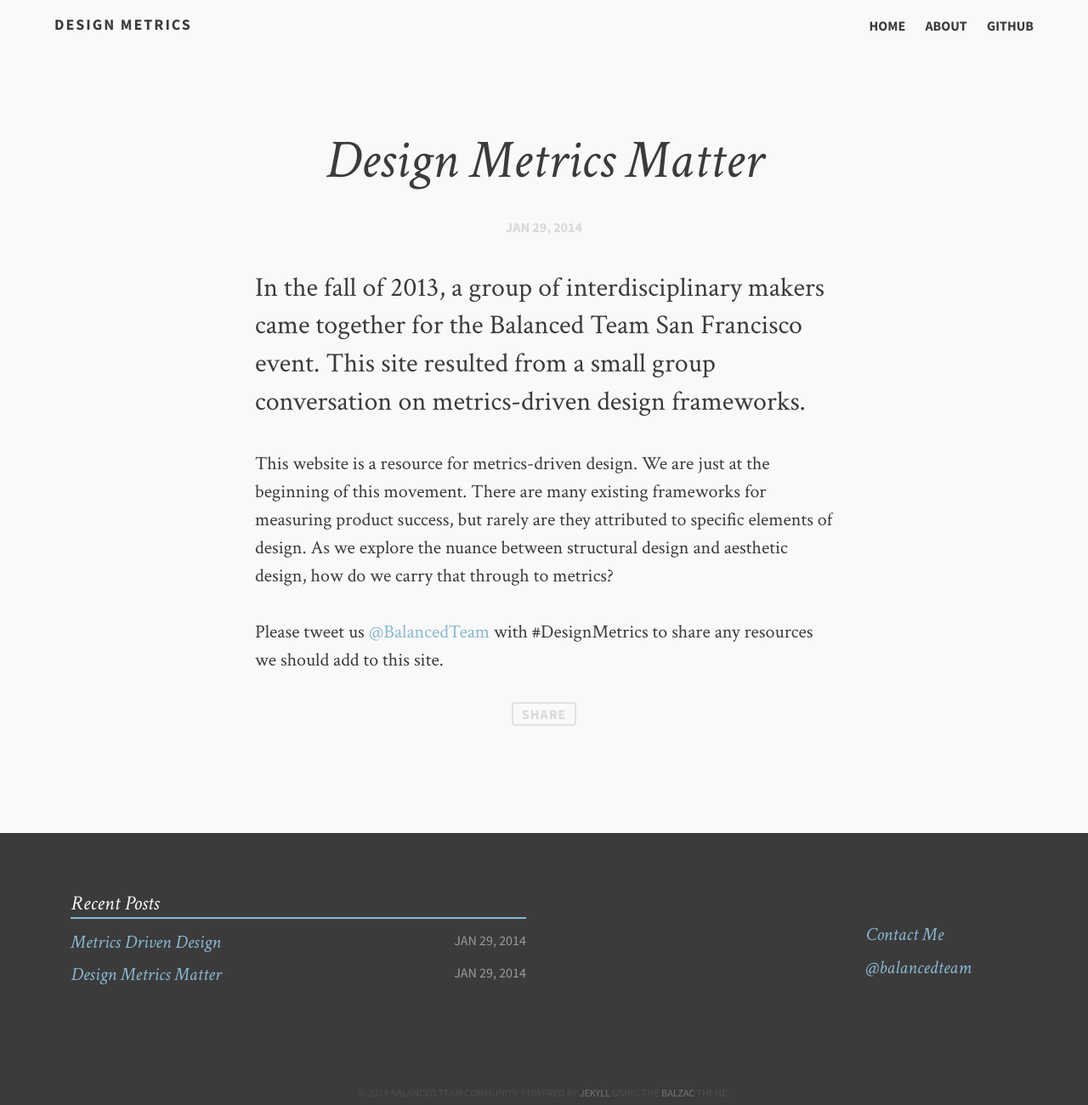
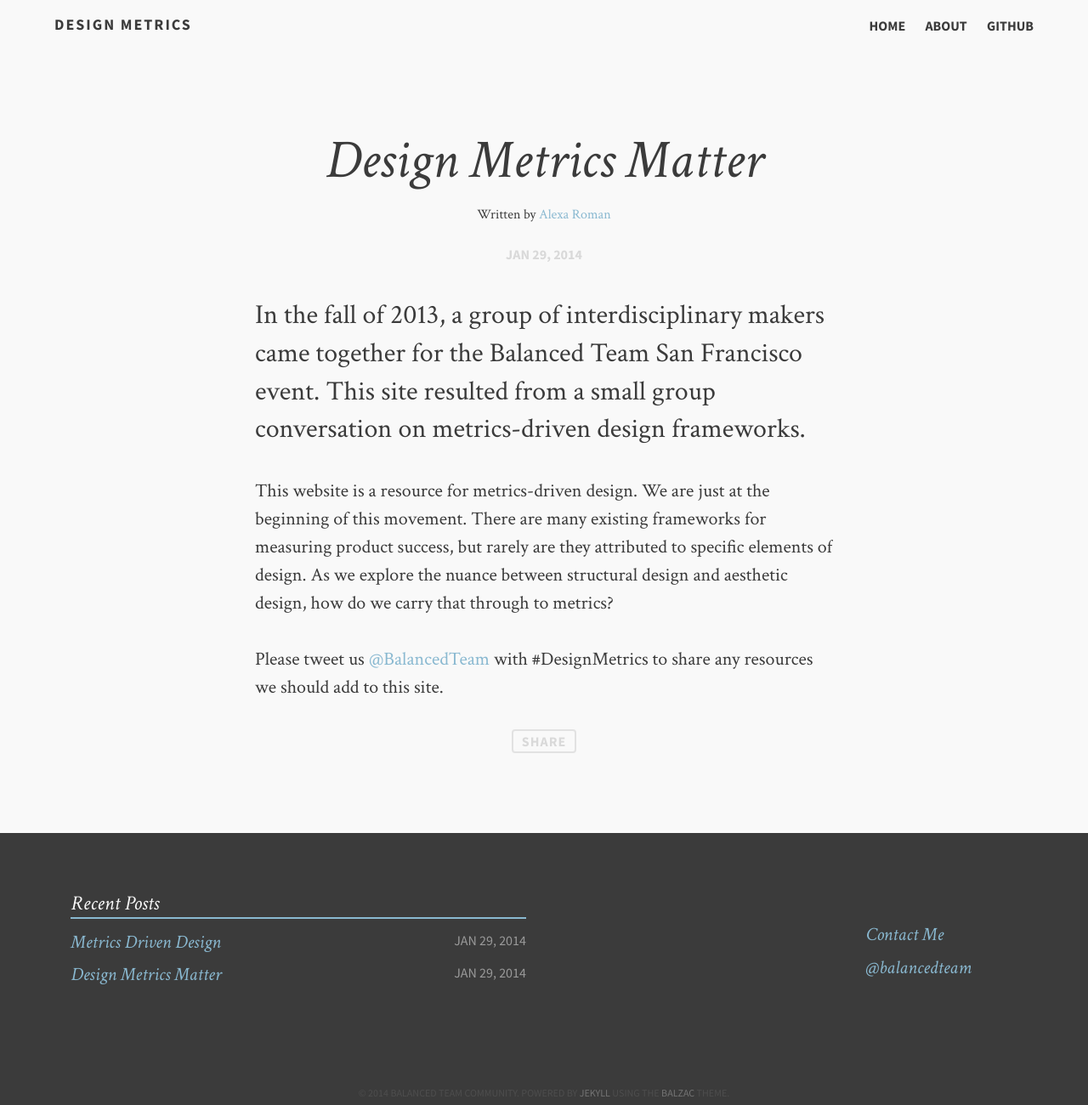
Before and after one commit to designmetrics/designmetrics.github.io, a Jekyll site: the page built from _posts/2014-01-29-design-metrics-matter.md, in a window 1280 px wide. Shown: the whole page at 85% size. Built offline with Jekyll 4.4.1, drawn with Linux system fonts in a browser that asks for light colours; comment, search, counter and statistics services are not loaded.

Commit message:
added authors

```diff
--- a/_layouts/post-no-feature.html
+++ b/_layouts/post-no-feature.html
@@ -19,6 +19,15 @@
         <header class="post-header">
           <hgroup>
             <h1>{{page.title}}</h1>
+<!-- Look the author details up from the site config. -->
+                   {% assign author = site.authors[page.author] %}
+<!-- Output author details if some exist. -->
+                   {% if author %}
+                  <span>
+<!-- Personal Info. -->
+                  Written by <a href="{{ author.web }}" target="_blank">{{ author.name }}</a>
+                  </span>
+                  {% endif %}
             <p class="date">{{page.date | date: "%b %d, %Y" }}</p>
             <p class="intro">{% if page.description %}{{ page.description }}{% else %}{{ page.tagline }}{% endif %}</p>
           </hgroup>
--- a/_posts/2014-01-29-design-metrics-matter.md
+++ b/_posts/2014-01-29-design-metrics-matter.md
@@ -1,8 +1,8 @@
 ---
 layout: post-no-feature
 title: "Design Metrics Matter"
+author: alexa_roman
 description: "In the fall of 2013, a group of interdisciplinary makers came together for the Balanced Team San Francisco event.  This site resulted from a small group conversation on metrics-driven design frameworks."
-author: alexa_roman
 category: articles
 tags: [sample post, readability, test]
 ---
```
Also changed, not shown: _config.yml (line endings or trailing spaces).
